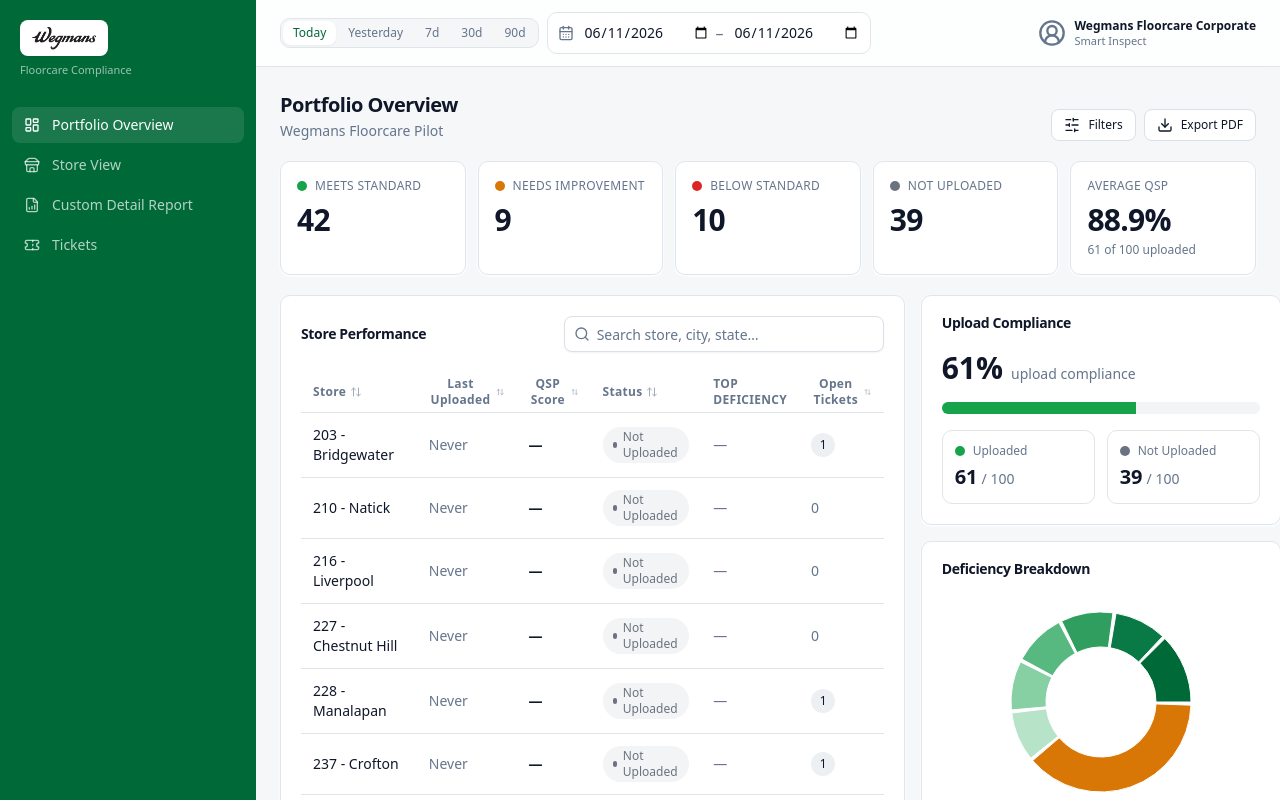
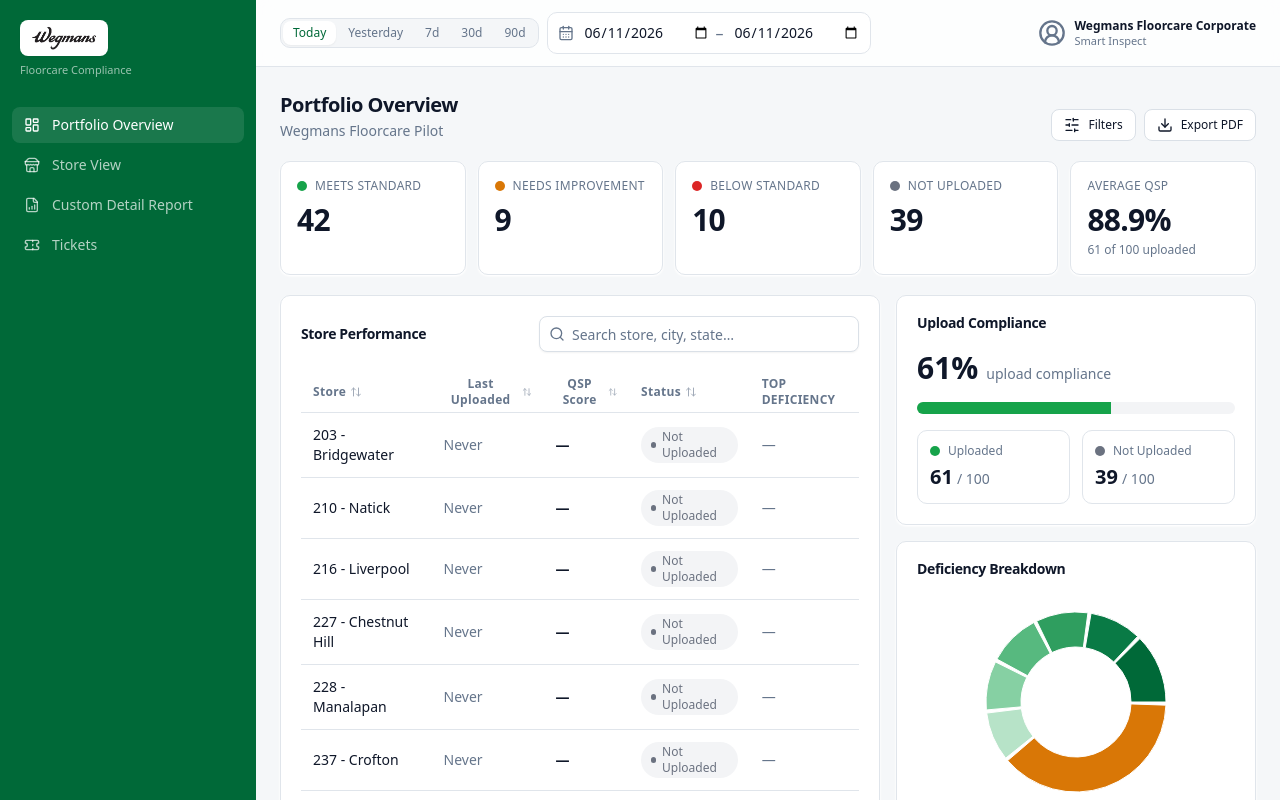
Before and after one commit to Stray26/Wegmans-floorcare-reporting, a React (Vite) app: page /portfolio in a window 1280 px wide. Shown: the top 800 px of the page. Built offline with nearby package versions, Linux system fonts and the light colour scheme.

Commit message:
Portfolio table: remove Open Tickets column

```diff
--- a/src/components/dashboard/StorePerformanceTable.tsx
+++ b/src/components/dashboard/StorePerformanceTable.tsx
@@ -13,7 +13,7 @@
 import { formatScore, formatRelativeDays } from "@/utils/formatting";
 import type { StoreReport, ScoreStatus } from "@/types/reporting";
 
-type SortKey = "store" | "qsp" | "uploaded" | "status" | "tickets";
+type SortKey = "store" | "qsp" | "uploaded" | "status";
 
 const STATUS_ORDER: Record<ScoreStatus, number> = {
   failed: 0,
@@ -71,8 +71,6 @@
           );
         case "status":
           return (STATUS_ORDER[a.status] - STATUS_ORDER[b.status]) * dir;
-        case "tickets":
-          return (a.openTicketCount - b.openTicketCount) * dir;
         default:
           return 0;
       }
@@ -115,7 +113,6 @@
             <SortHead label="QSP Score" k="qsp" />
             <SortHead label="Status" k="status" />
             <TableHead>Top Deficiency</TableHead>
-            <SortHead label="Open Tickets" k="tickets" />
           </TableRow>
         </TableHeader>
         <TableBody>
@@ -138,21 +135,12 @@
               <TableCell className="text-muted-foreground">
                 {s.topDeficiency ?? "—"}
               </TableCell>
-              <TableCell>
-                {s.openTicketCount > 0 ? (
-                  <span className="inline-flex h-6 min-w-6 items-center justify-center rounded-full bg-muted px-2 text-xs font-medium">
-                    {s.openTicketCount}
-                  </span>
-                ) : (
-                  <span className="text-muted-foreground">0</span>
-                )}
-              </TableCell>
             </TableRow>
           ))}
           {pageRows.length === 0 && (
             <TableRow className="hover:bg-transparent">
               <TableCell
-                colSpan={6}
+                colSpan={5}
                 className="py-10 text-center text-muted-foreground"
               >
                 No stores match the current filters.
```
